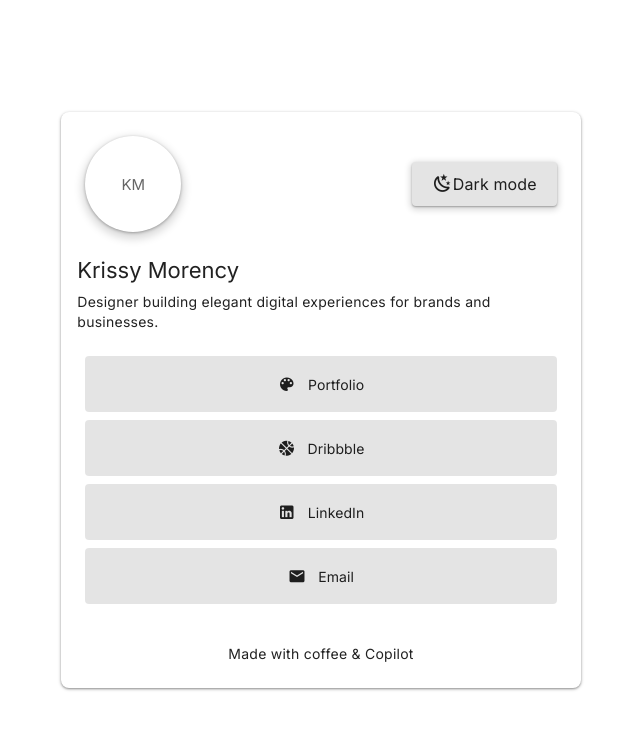
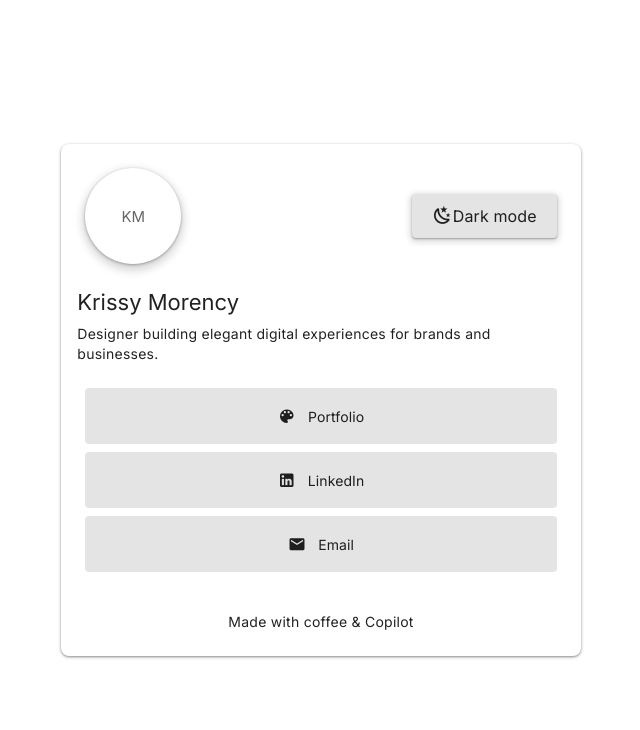
Before and after one commit to kmoreslalom/my-site, a Vue app in the folder LESSON_SIX/: page / in a window 1280 px wide. Shown: the top 730 px of the page, without its empty margins (319-959 px from the left). Built offline with nearby package versions, Linux system fonts and the light colour scheme.

Commit message:
removed dribble

```diff
--- a/LESSON_SIX/src/views/HomeView.vue
+++ b/LESSON_SIX/src/views/HomeView.vue
@@ -60,9 +60,7 @@ onMounted(() => {
                 <v-col cols="12">
                   <LinkButton label="Portfolio" url="https://krissymorency.myportfolio.com" icon="mdi-palette" />
                 </v-col>
-                <v-col cols="12">
-                  <LinkButton label="Dribbble" url="https://dribbble.com/" icon="mdi-basketball" />
-                </v-col>
+
                 <v-col cols="12">
                   <LinkButton label="LinkedIn" url="https://linkedin.com/in/krissy-morency" icon="mdi-linkedin" />
                 </v-col>
```
